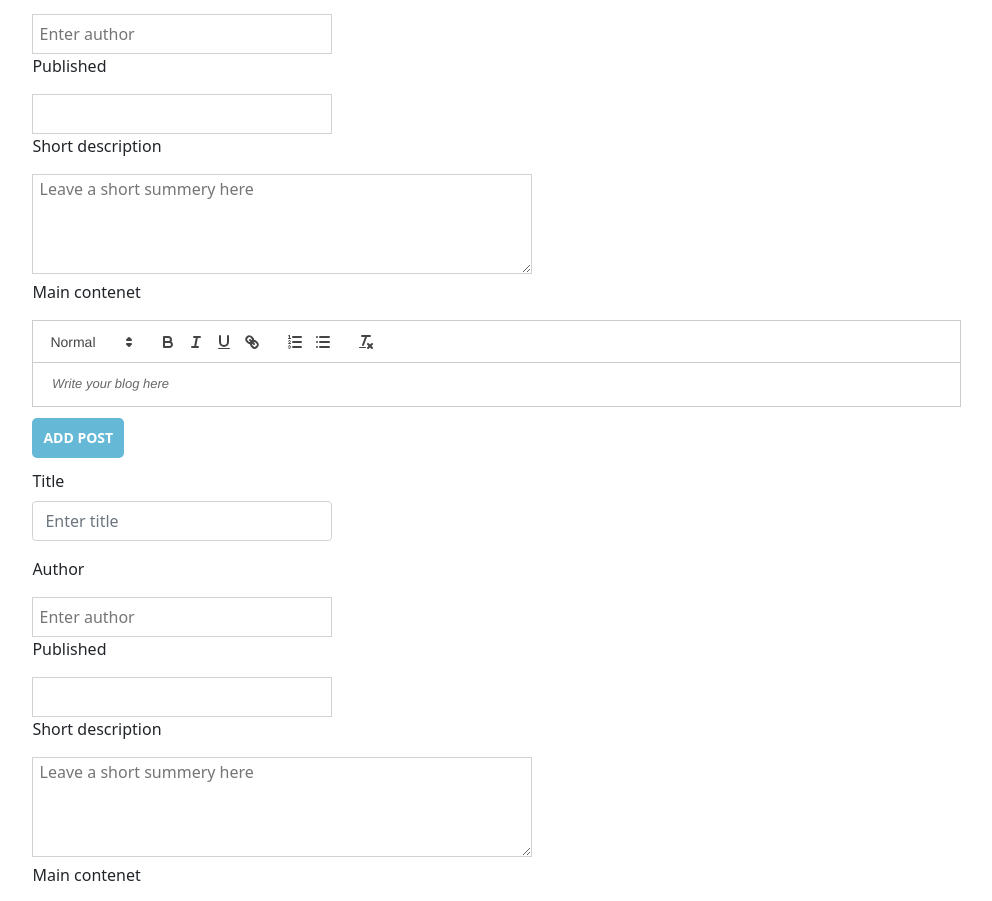
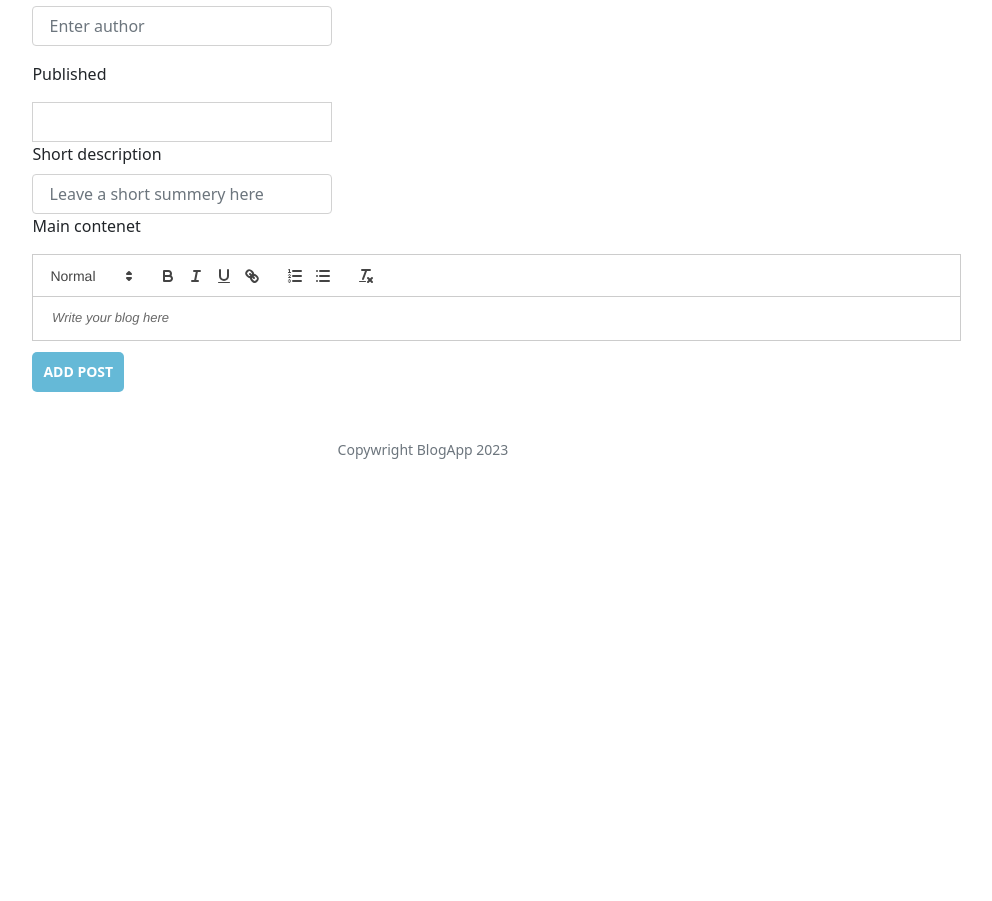
Before and after one commit to GabrielaDun/blog-react, a React (Create React App) app in the folder blog-react/: page /post/add in a window 1280 px wide. Shown: the part 280-1181 px from the top of the page, without its empty margins (217-1209 px from the left). After the commit the page ends 800 px from the top, so only its background shows below. Built offline with nearby package versions, Linux system fonts and the light colour scheme.

Commit message:
Finished form validation

```diff
--- a/blog-react/src/components/features/PostForm/PostForm.js
+++ b/blog-react/src/components/features/PostForm/PostForm.js
@@ -20,15 +20,15 @@ const PostForm = ({action, actionText, ...props}) => {
     const [publishedDate, setPublished] = useState(props.publishedDate ||'');
     const [shortDescription, setShortDescription] = useState(props.shortDescription ||'');
     const [content, setMainConetnt] = useState (props.content ||'');
+    const [dateError, setDateError] = useState(false);
+    const [contentError, setContentError] = useState(false);
 
-    const handleSubmit = e => {
+    const handleSubmit = () => {
+        setContentError(!content)
+        setDateError(!publishedDate)
+        if(content && publishedDate){
             action({title, author, publishedDate, shortDescription, content})
-        setTitle('');
-        setAuthor('');
-        setMainConetnt('');
-        setShortDescription('');
-        setPublished('');
-        console.log(title, author, publishedDate, shortDescription, content);
+        }
     }
 
     return (
@@ -36,42 +36,56 @@ const PostForm = ({action, actionText, ...props}) => {
         <Form.Group className="mb-3" controlId="formBasicEmail">
           <Form.Label>Title</Form.Label>
           <Form.Control
-            {...register("title", { required: true })}
+            {...register("title", { required: true, minLength: 3 })}
             value={title}
             onChange={e => setTitle(e.target.value)}
             type="text" placeholder="Enter title"
           />
-          {errors.title && <span>This field is required</span>}
-        </Form.Group>
-        <p>Author</p>
-        <input
+          {errors.title && <small className="d-block form-text text-danger mt-2">This field requires at least 3 characters.</small>}
+        </Form.Group >
+        <Form.Group className="mb-3" controlId="formBasicEmail">
+            <Form.Label>Author</Form.Label>
+            <Form.Control
+                {...register("author", {required: true, minLength: 3})}
                 value={author}
                 onChange ={e => setAuthor(e.target.value)}
                 type="text"
-            className="author"
-            placeholder=" Enter author" />
+                placeholder=" Enter author"
+            />
+            {errors.author&&<small className="d-block form-text text-danger mt-2">This field requires at least 3 characters.</small>}
+        </Form.Group>
             <p>Published</p>
             <DatePicker
                 value={publishedDate}
                 selected={publishedDate}
                 onChange={(date) => setPublished(date)}
                 type="date"
-            className="date" />
-        <p>Short description</p>
-        <textarea
+                className="date"
+            />
+            {dateError && <small className="d-block form-text text-danger mt-2">Date can't be empty</small>}
+        <Form.Group>
+            <Form.Label>Short description</Form.Label>
+            <Form.Control
+                {...register("description", {required: true, minLength: 20})}
                 value={shortDescription}
                 onChange={e => setShortDescription(e.target.value)}
-            className="description"
+                className="textarea"
                 placeholder=" Leave a short summery here"
-            rows="1" />
+                rows="1"
+            />
+            {errors.author&&<small className="d-block form-text text-danger mt-2">This field requires at least 20 characters.</small>}
+        </Form.Group>
+
         <p>Main contenet</p>
         <ReactQuill
             value={content}
             theme="snow"
             onChange={setMainConetnt}
-            className="content"
+            className="textarea"
             placeholder=" Write your blog here"
-            rows="3" />
+            rows="3"
+        />
+        {contentError && <small className="d-block form-text text-danger mt-2">Content can't be empty</small>}
         <Button>{actionText}</Button>
     </form>
     )
--- a/blog-react/src/components/features/PostForm/PostForm.module.scss
+++ b/blog-react/src/components/features/PostForm/PostForm.module.scss
@@ -6,7 +6,7 @@
         height: 40px;
         border: 1px solid $color-grey;
     }
-    textarea {
+    .textarea {
         height: 100px;
         width: 500px;
         border: 1px solid $color-grey;
--- a/blog-react/src/components/pages/PageAdd/PageAdd.js
+++ b/blog-react/src/components/pages/PageAdd/PageAdd.js
@@ -1,5 +1,4 @@
 import AddPostForm from "../../features/AddPostForm/AddPostForm";
-import PostForm from "../../features/PostForm/PostForm";
 import styles from './PageAdd.module.scss';
 
 const PageAdd = () => {
@@ -8,7 +7,6 @@ const PageAdd = () => {
             <div className={styles.root}>
                 <h2>Add a post</h2>
                 <AddPostForm />
-                <PostForm />
             </div>
         </div>
 
```
Lines whose indentation alone changed are shown as unchanged.
